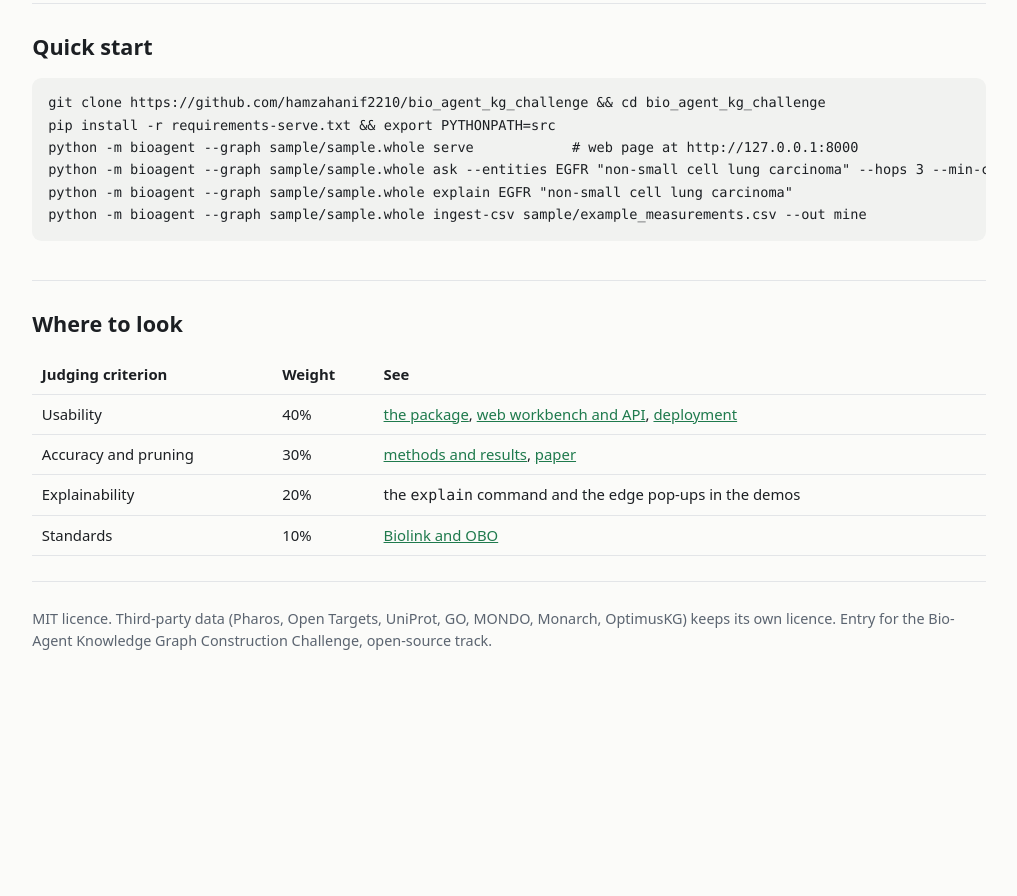
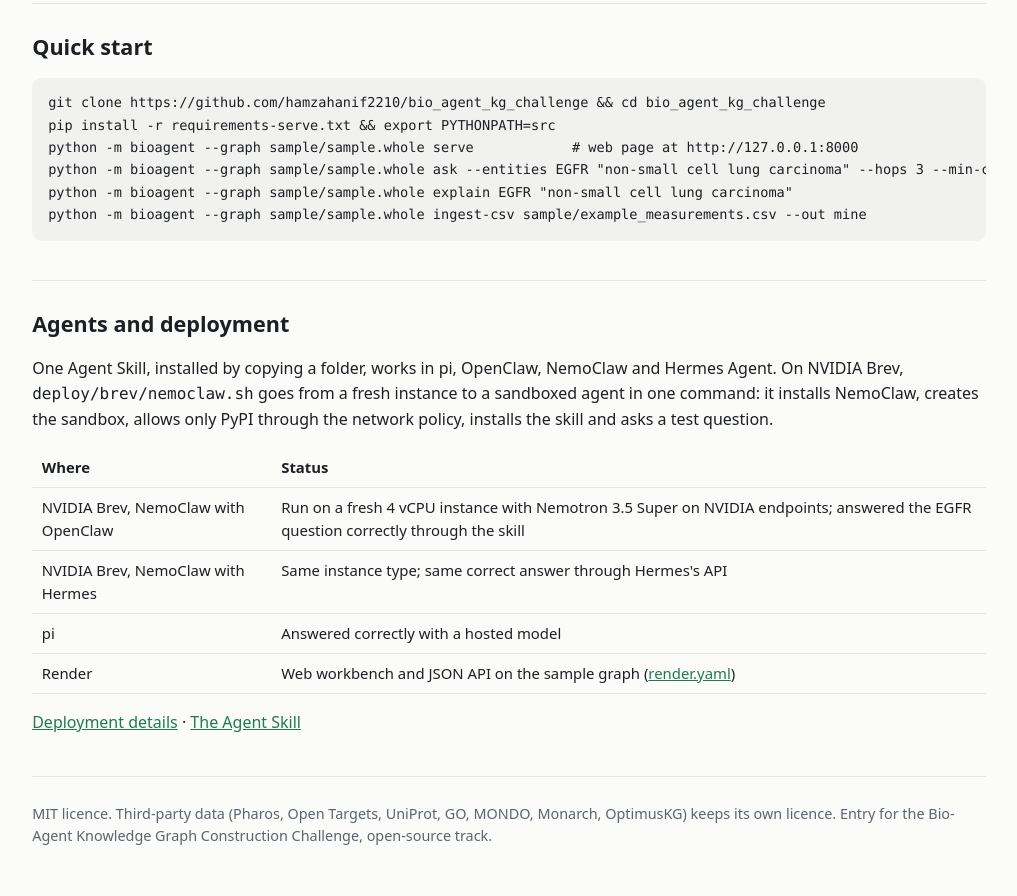
Before and after one commit to hamzahanif2210/bio_agent_kg_challenge, a plain HTML site: page index.html in a window 1280 px wide. Shown: the part 1361-2257 px from the top of the page, without its empty margins (131-1148 px from the left). Before the commit the page ends 2062 px from the top, so only its background shows below. Drawn offline with Linux system fonts and the light colour scheme.

Commit message:
README: drop judging-criteria pointer, add Agents and deployment section; same on the project page
Co-Authored-By: Claude Sonnet 5.5 <noreply@anthropic.com>

```diff
--- a/index.html
+++ b/index.html
@@ -96,14 +96,16 @@ python -m bioagent --graph sample/sample.whole ingest-csv sample/example_measure
 </section>
 
 <section>
-  <h2>Where to look</h2>
+  <h2>Agents and deployment</h2>
+  <p>One Agent Skill, installed by copying a folder, works in pi, OpenClaw, NemoClaw and Hermes Agent. On NVIDIA Brev, <code>deploy/brev/nemoclaw.sh</code> goes from a fresh instance to a sandboxed agent in one command: it installs NemoClaw, creates the sandbox, allows only PyPI through the network policy, installs the skill and asks a test question.</p>
   <div class="tw"><table>
-    <tr><th>Judging criterion</th><th>Weight</th><th>See</th></tr>
-    <tr><td>Usability</td><td>40%</td><td><a href="https://github.com/hamzahanif2210/bio_agent_kg_challenge/blob/main/src/bioagent/README.md">the package</a>, <a href="https://github.com/hamzahanif2210/bio_agent_kg_challenge/blob/main/src/bioagent/qa/README.md">web workbench and API</a>, <a href="https://github.com/hamzahanif2210/bio_agent_kg_challenge/blob/main/deploy/README.md">deployment</a></td></tr>
-    <tr><td>Accuracy and pruning</td><td>30%</td><td><a href="https://github.com/hamzahanif2210/bio_agent_kg_challenge/blob/main/docs/README.md">methods and results</a>, <a href="paper/main.pdf">paper</a></td></tr>
-    <tr><td>Explainability</td><td>20%</td><td>the <code>explain</code> command and the edge pop-ups in the demos</td></tr>
-    <tr><td>Standards</td><td>10%</td><td><a href="https://github.com/hamzahanif2210/bio_agent_kg_challenge/blob/main/src/bioagent/standards/README.md">Biolink and OBO</a></td></tr>
+    <tr><th>Where</th><th>Status</th></tr>
+    <tr><td>NVIDIA Brev, NemoClaw with OpenClaw</td><td>Run on a fresh 4 vCPU instance with Nemotron 3.5 Super on NVIDIA endpoints; answered the EGFR question correctly through the skill</td></tr>
+    <tr><td>NVIDIA Brev, NemoClaw with Hermes</td><td>Same instance type; same correct answer through Hermes's API</td></tr>
+    <tr><td>pi</td><td>Answered correctly with a hosted model</td></tr>
+    <tr><td>Render</td><td>Web workbench and JSON API on the sample graph (<a href="https://github.com/hamzahanif2210/bio_agent_kg_challenge/blob/main/render.yaml">render.yaml</a>)</td></tr>
   </table></div>
+  <p><a href="https://github.com/hamzahanif2210/bio_agent_kg_challenge/blob/main/deploy/README.md">Deployment details</a> · <a href="https://github.com/hamzahanif2210/bio_agent_kg_challenge/blob/main/agents/README.md">The Agent Skill</a></p>
 </section>
 
 <footer>MIT licence. Third-party data (Pharos, Open Targets, UniProt, GO, MONDO, Monarch, OptimusKG) keeps its own licence. Entry for the Bio-Agent Knowledge Graph Construction Challenge, open-source track.</footer>
```
Also changed, not shown: 1 other file.
